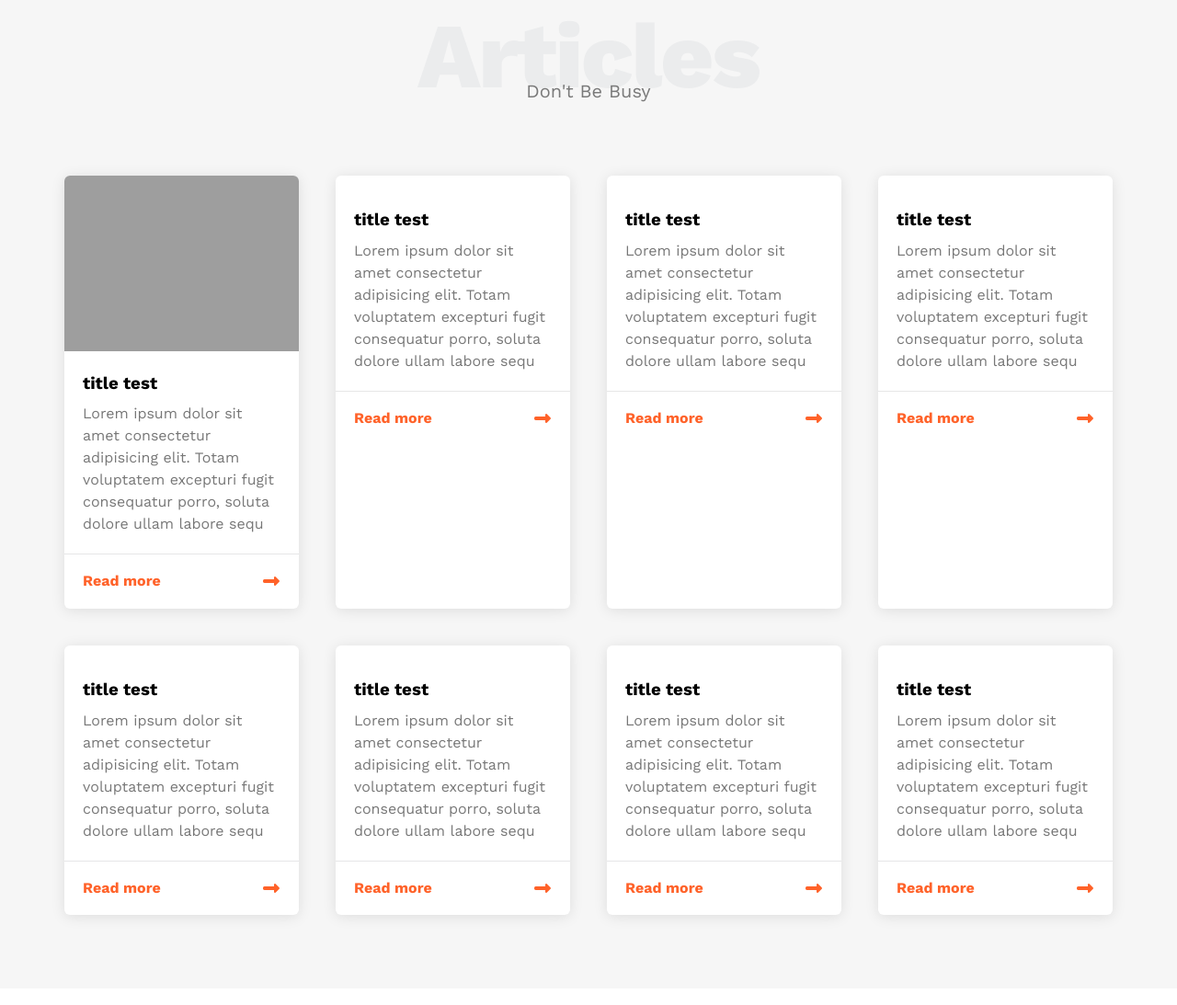
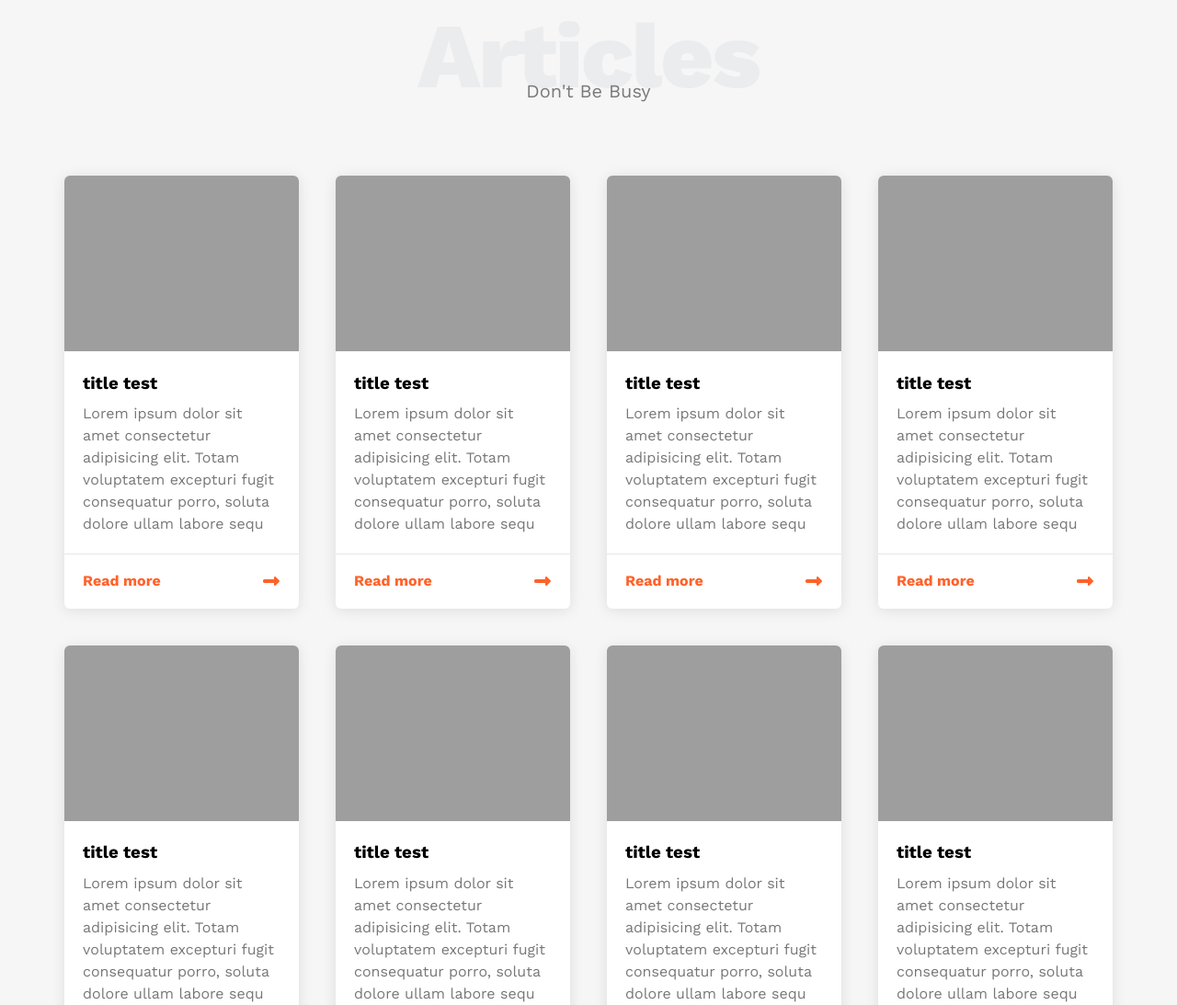
Before and after one commit to ElsayedHossny/MODERNO., a plain HTML site: page index.html in a window 1280 px wide. Shown: the part 2002-3095 px from the top of the page at 92% size. Drawn offline with nearby package versions, Linux system fonts and the light colour scheme; the site is published under a folder, as on GitHub Pages, so addresses that start at the root find nothing; grey boxes are pictures that could not be loaded.

Commit message:
Update index.html

```diff
--- a/index.html
+++ b/index.html
@@ -157,7 +157,7 @@
                     </div>
                 </div>
                 <div class="box">
-                    <img src="/img/chris-kursikowski-aLGEWa9SOtI-unsplash.jpg" alt="">
+                    <img src="./img/chris-kursikowski-aLGEWa9SOtI-unsplash.jpg" alt="">
                     <div class="content">
                         <h3>title test</h3>
                         <p>Lorem ipsum dolor sit amet consectetur adipisicing elit. Totam voluptatem excepturi fugit
@@ -169,7 +169,7 @@
                     </div>
                 </div>
                 <div class="box">
-                    <img src="/img/chris-kursikowski-aLGEWa9SOtI-unsplash.jpg" alt="">
+                    <img src="./img/chris-kursikowski-aLGEWa9SOtI-unsplash.jpg" alt="">
                     <div class="content">
                         <h3>title test</h3>
                         <p>Lorem ipsum dolor sit amet consectetur adipisicing elit. Totam voluptatem excepturi fugit
@@ -181,7 +181,7 @@
                     </div>
                 </div>
                 <div class="box">
-                    <img src="/img/chris-kursikowski-aLGEWa9SOtI-unsplash.jpg" alt="">
+                    <img src="./img/chris-kursikowski-aLGEWa9SOtI-unsplash.jpg" alt="">
                     <div class="content">
                         <h3>title test</h3>
                         <p>Lorem ipsum dolor sit amet consectetur adipisicing elit. Totam voluptatem excepturi fugit
@@ -193,7 +193,7 @@
                     </div>
                 </div>
                 <div class="box">
-                    <img src="/img/chris-kursikowski-aLGEWa9SOtI-unsplash.jpg" alt="">
+                    <img src="./img/chris-kursikowski-aLGEWa9SOtI-unsplash.jpg" alt="">
                     <div class="content">
                         <h3>title test</h3>
                         <p>Lorem ipsum dolor sit amet consectetur adipisicing elit. Totam voluptatem excepturi fugit
@@ -205,7 +205,7 @@
                     </div>
                 </div>
                 <div class="box">
-                    <img src="/img/chris-kursikowski-aLGEWa9SOtI-unsplash.jpg" alt="">
+                    <img src="./img/chris-kursikowski-aLGEWa9SOtI-unsplash.jpg" alt="">
                     <div class="content">
                         <h3>title test</h3>
                         <p>Lorem ipsum dolor sit amet consectetur adipisicing elit. Totam voluptatem excepturi fugit
@@ -217,7 +217,7 @@
                     </div>
                 </div>
                 <div class="box">
-                    <img src="/img/chris-kursikowski-aLGEWa9SOtI-unsplash.jpg" alt="">
+                    <img src="./img/chris-kursikowski-aLGEWa9SOtI-unsplash.jpg" alt="">
                     <div class="content">
                         <h3>title test</h3>
                         <p>Lorem ipsum dolor sit amet consectetur adipisicing elit. Totam voluptatem excepturi fugit
@@ -229,7 +229,7 @@
                     </div>
                 </div>
                 <div class="box">
-                    <img src="/img/chris-kursikowski-aLGEWa9SOtI-unsplash.jpg" alt="">
+                    <img src="./img/chris-kursikowski-aLGEWa9SOtI-unsplash.jpg" alt="">
                     <div class="content">
                         <h3>title test</h3>
                         <p>Lorem ipsum dolor sit amet consectetur adipisicing elit. Totam voluptatem excepturi fugit
```
